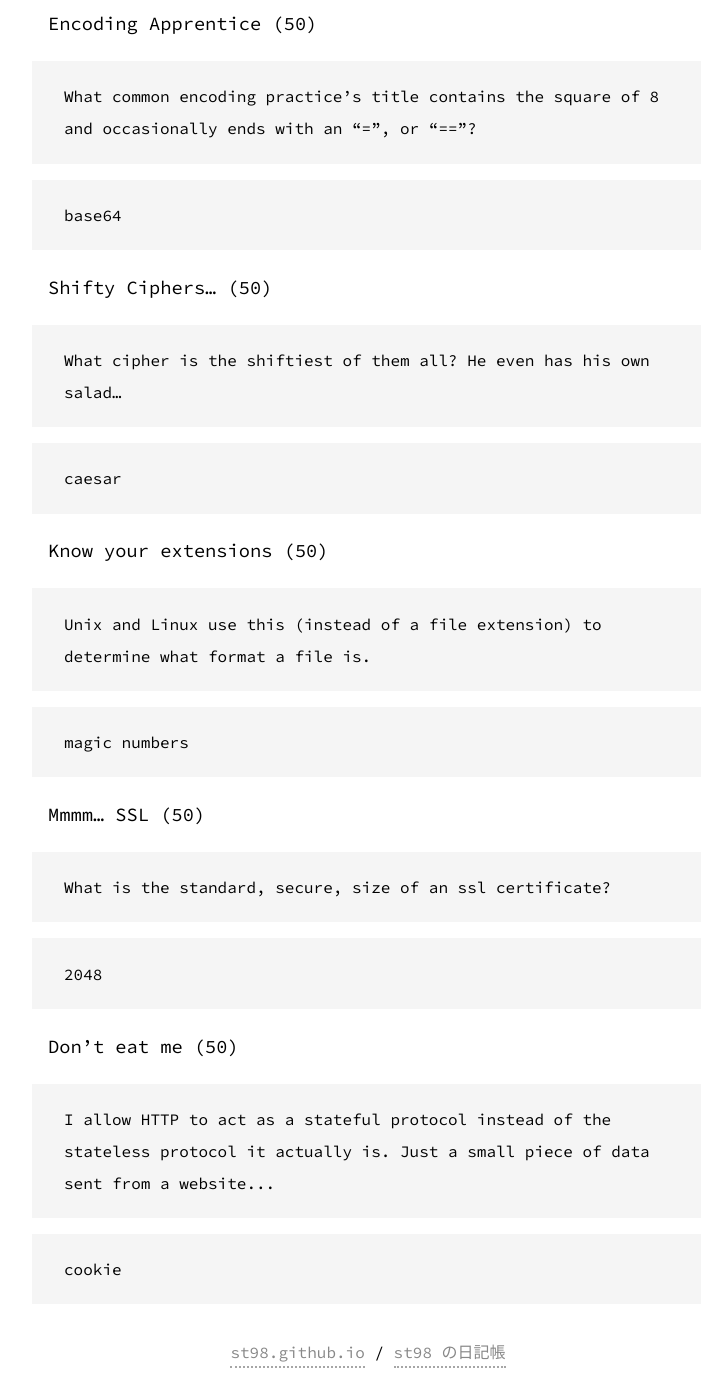
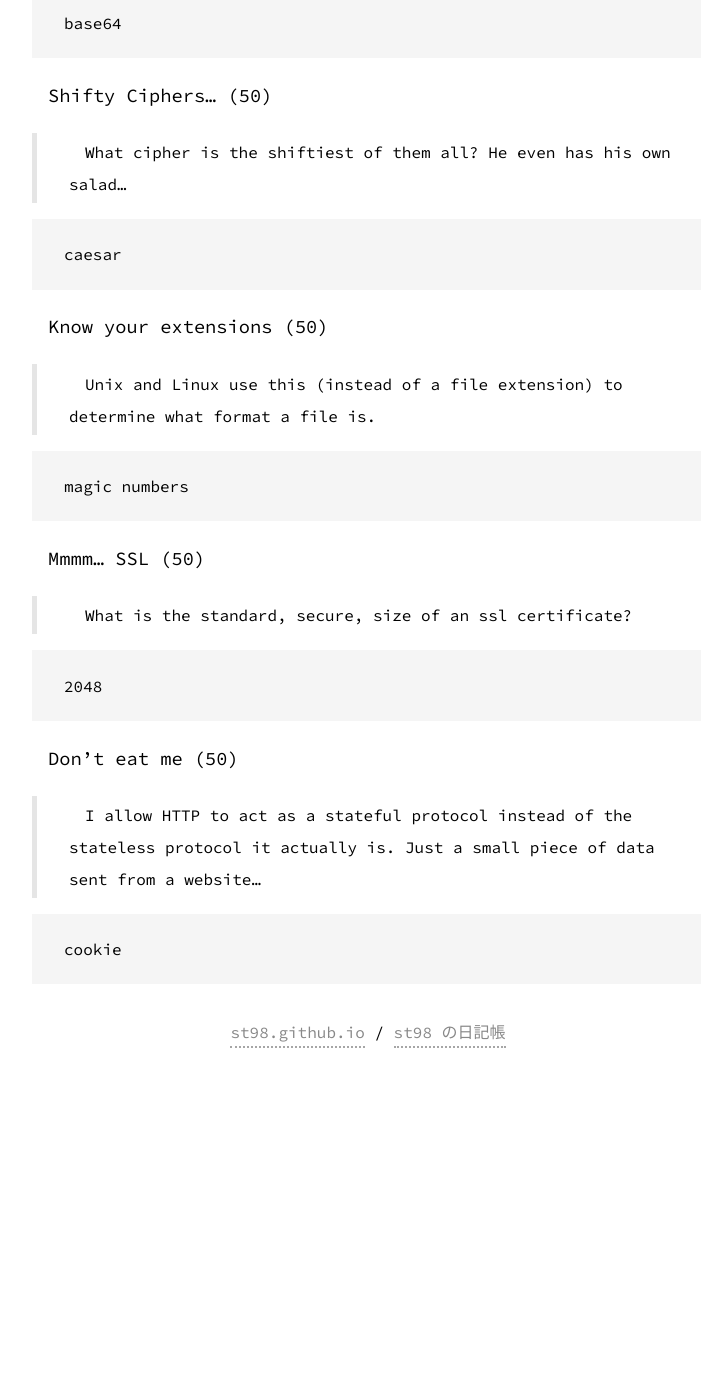
Before and after one commit to st98/diary, a Jekyll site: the page built from _posts/2017-02-27-neverlan-ctf.md, in a window 1280 px wide and 1400 px high, scrolled down 13966 px. Shown: the whole window, without its empty margins (272-973 px from the left). Built offline with Jekyll 4.4.1, drawn with Linux system fonts in a browser that asks for light colours; comment, search, counter and statistics services are not loaded; after the commit the page ends 15046 px from its top, so only the background shows below that; some of the changed text lies outside the part shown.

Commit message:
blockquoteに対応

````diff
--- a/_posts/2017-02-27-neverlan-ctf.md
+++ b/_posts/2017-02-27-neverlan-ctf.md
@@ -15,33 +15,23 @@
 
 暗号に関するクイズでした。
 
-```
-This Shifty Cipher is one of the simplest, and most well know ciphers.
-```
+> This Shifty Cipher is one of the simplest, and most well know ciphers.
 
 `caesar`
 
-```
-This Cipher is is named after the person who made it famous, not but the man who first created it.
-```
+> This Cipher is is named after the person who made it famous, not but the man who first created it.
 
 `vigenere`
 
-```
-This transposition cipher was used by the warriors in the famous movie "the 300"
-```
+> This transposition cipher was used by the warriors in the famous movie "the 300"
 
 `scytale`
 
-```
-The first recorded use of this cipher was used to hide a book of magic.
-```
+> The first recorded use of this cipher was used to hide a book of magic.
 
 `steganography`
 
-```
-This world famous cipher was invented by Arthur Scherbius
-```
+> This world famous cipher was invented by Arthur Scherbius
 
 `enigma machine`
 
@@ -472,9 +462,7 @@
 
 ### Encoding Apprentice (50)
 
-```
-What common encoding practice’s title contains the square of 8 and occasionally ends with an “=”, or “==”?
-```
+> What common encoding practice’s title contains the square of 8 and occasionally ends with an “=”, or “==”?
 
 ```
 base64
@@ -482,9 +470,7 @@
 
 ### Shifty Ciphers… (50)
 
-```
-What cipher is the shiftiest of them all? He even has his own salad…
-```
+> What cipher is the shiftiest of them all? He even has his own salad…
 
 ```
 caesar
@@ -492,9 +478,7 @@
 
 ### Know your extensions (50)
 
-```
-Unix and Linux use this (instead of a file extension) to determine what format a file is.
-```
+> Unix and Linux use this (instead of a file extension) to determine what format a file is.
 
 ```
 magic numbers
@@ -502,9 +486,7 @@
 
 ### Mmmm... SSL (50)
 
-```
-What is the standard, secure, size of an ssl certificate?
-```
+> What is the standard, secure, size of an ssl certificate?
 
 ```
 2048
@@ -512,9 +494,7 @@
 
 ### Don't eat me (50)
 
-```
-I allow HTTP to act as a stateful protocol instead of the stateless protocol it actually is. Just a small piece of data sent from a website...
-```
+> I allow HTTP to act as a stateful protocol instead of the stateless protocol it actually is. Just a small piece of data sent from a website...
 
 ```
 cookie
--- a/css/style.css
+++ b/css/style.css
@@ -83,6 +83,16 @@
   border-bottom: 1px solid #a6a6a6;
 }
 
+blockquote {
+  border-left: 5px solid #e5e5e5;
+  margin: 1em -1em 0 -1em;
+  padding: .2em 2em;
+}
+
+blockquote p {
+  margin: 0;
+}
+
 pre {
   white-space: pre-wrap;
 }
@@ -97,8 +107,6 @@
 
 code {
   padding: .2em .5em;
-  word-wrap: break-word;
-  overflow-wrap: break-word;
 }
 
 div.highlighter-rouge {
````
Also changed, not shown: _posts/2017-02-28-xiomara-ctf-2017.md (+7 -17 lines).
